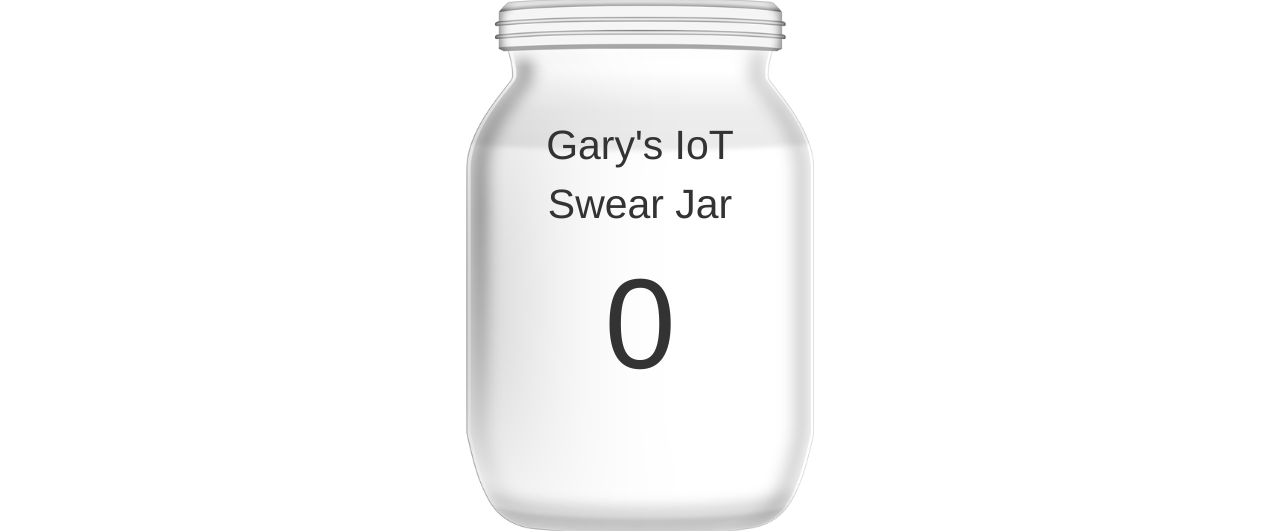
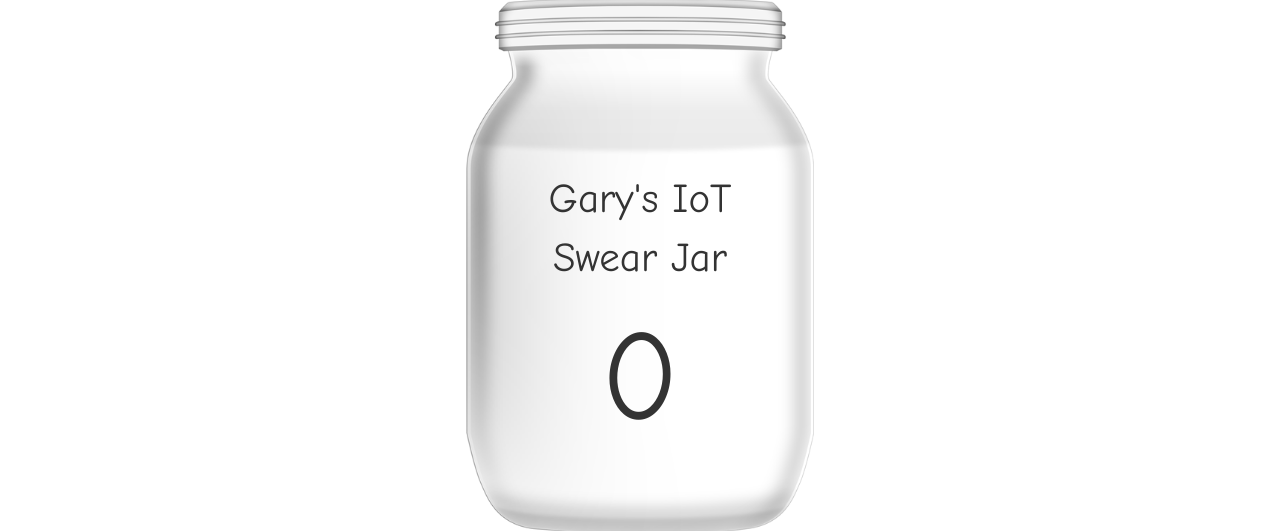
Before and after one commit to netgio/voicecount, a website: page public/index.html in a window 1280 px wide. Shown: the part 74-605 px from the top of the page. Drawn offline with nearby package versions, Linux system fonts and the light colour scheme.

Commit message:
fix up jar font

```diff
--- a/public/index.html
+++ b/public/index.html
@@ -124,8 +124,9 @@ document.addEventListener('DOMContentLoaded', function() {
   #jartext {
       left: 50%;
       position:absolute;
+      font-family: Comic Sans, Comic Sans MS, cursive;
       font-size: 3.2vw;
-      top: 50%;
+      top: 60%;
       transform: translateY(-50%) translateX(-50%);
   }
 
```
